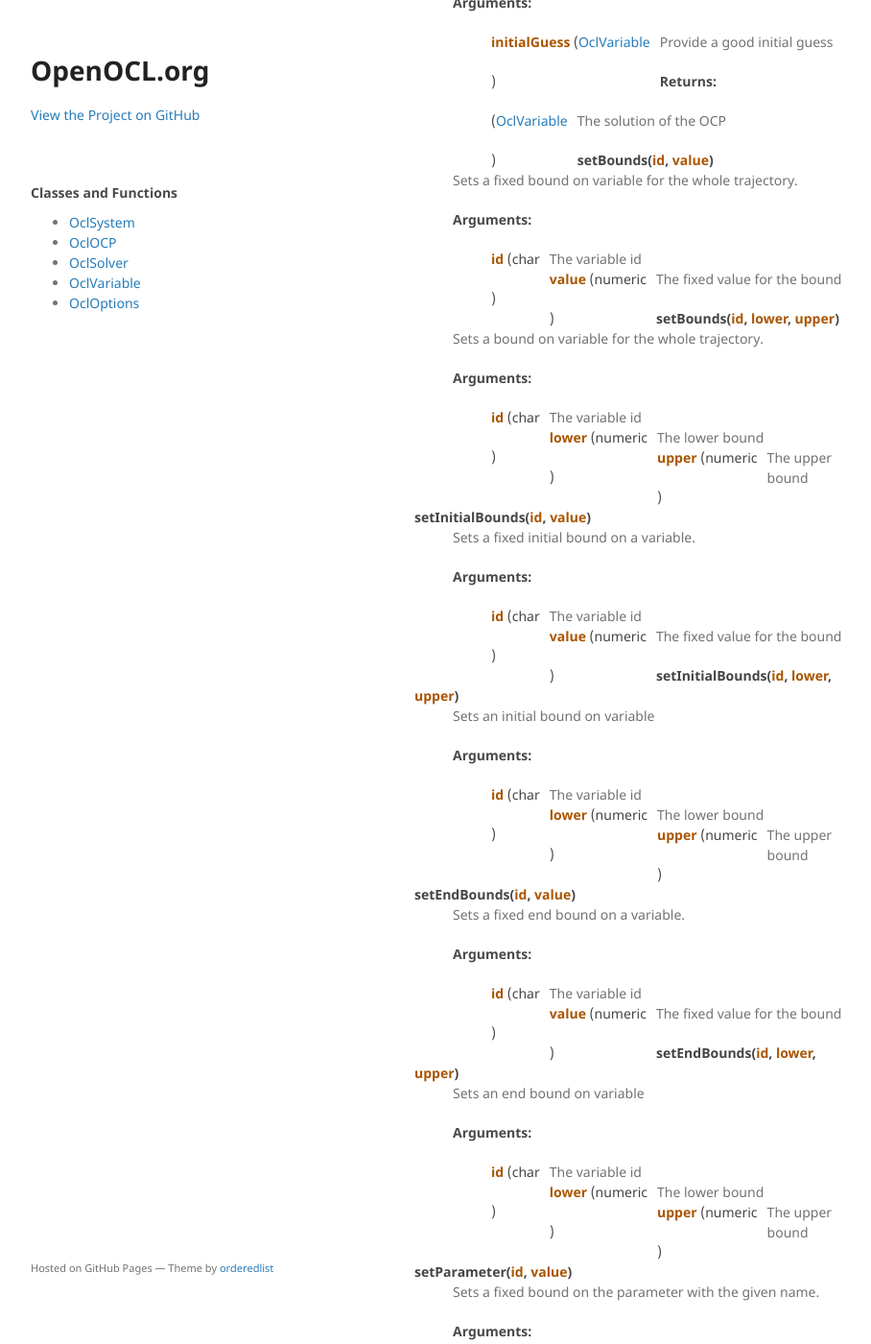
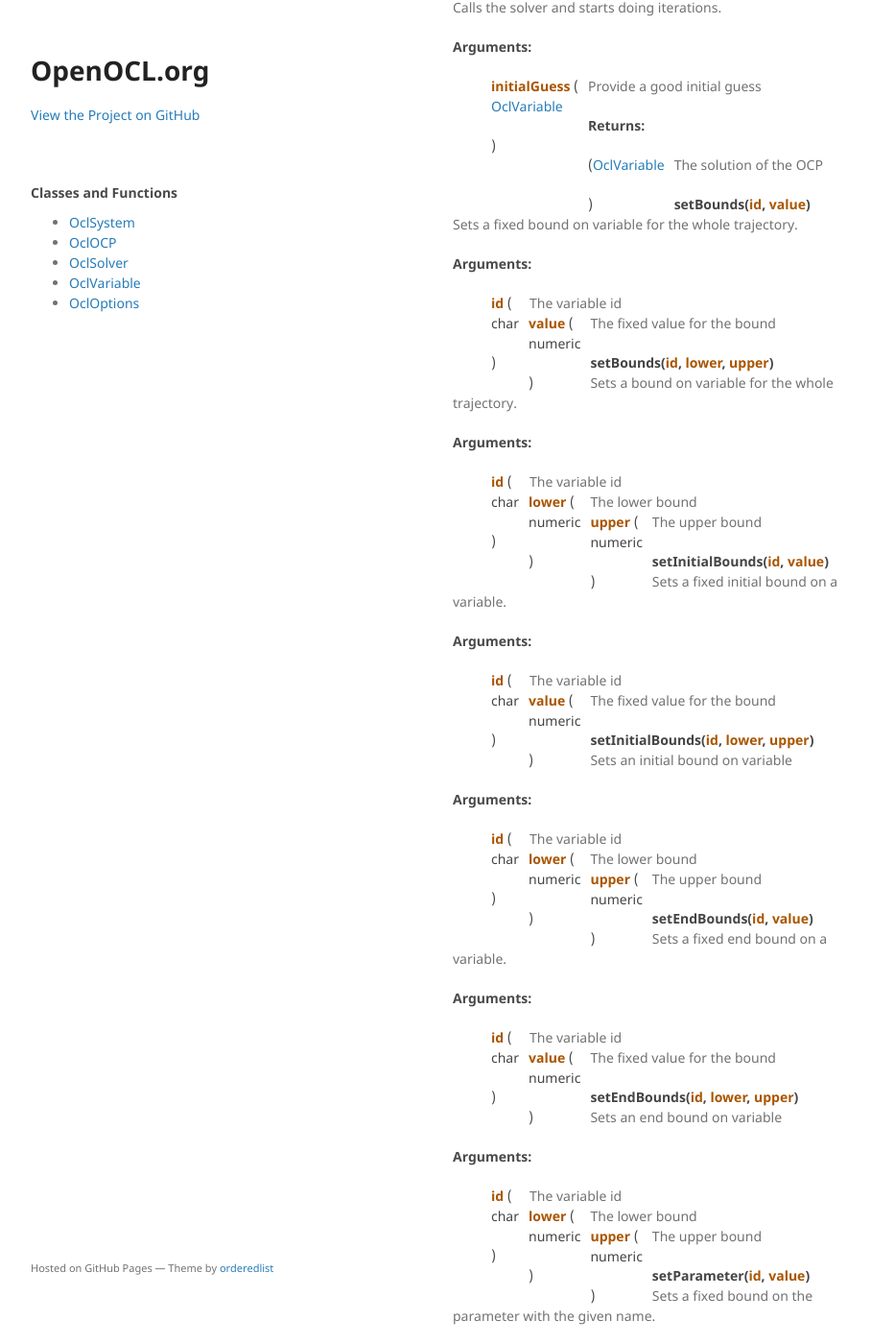
Before and after one commit to OpenOCL/openocl.github.io, a Jekyll site: the page built from api-docs.md, in a window 1280 px wide and 1400 px high, scrolled down 5711 px. Shown: the whole window at 96% size, without its empty margins (178-1086 px from the left). Built offline with Jekyll 4.4.1, drawn with Linux system fonts in a browser that asks for light colours; some of the changed text lies outside the part shown.

Commit message:
Update api_methods.html

```diff
--- a/_includes/api_methods.html
+++ b/_includes/api_methods.html
@@ -20,7 +20,7 @@
       <div class="arguments-list">
         <dl class="dl-left">
         {% for p in m.parameters %}
-          <dt><span class="arg">{{ p.name }}</span> <span class="dltype">({{ p.type | markdownify | remove: '<p>' | remove: ' </p>' }})</span></dt>
+          <dt><span class="arg">{{ p.name }}</span> <span class="dltype">({{ p.type | markdownify }})</span></dt>
           <dd>{{ p.content }} </dd>
         {% endfor %}
          </dl>
```
